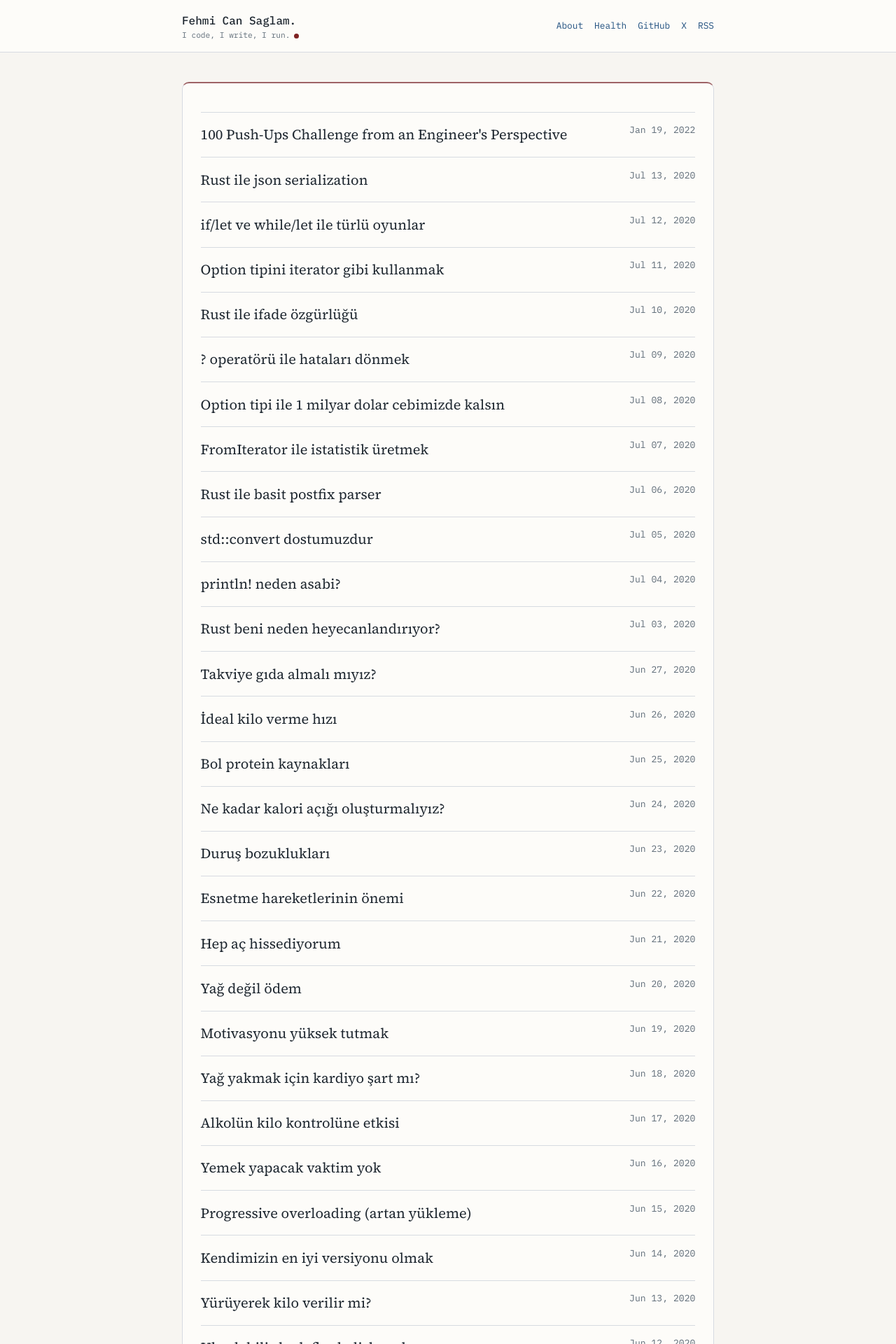
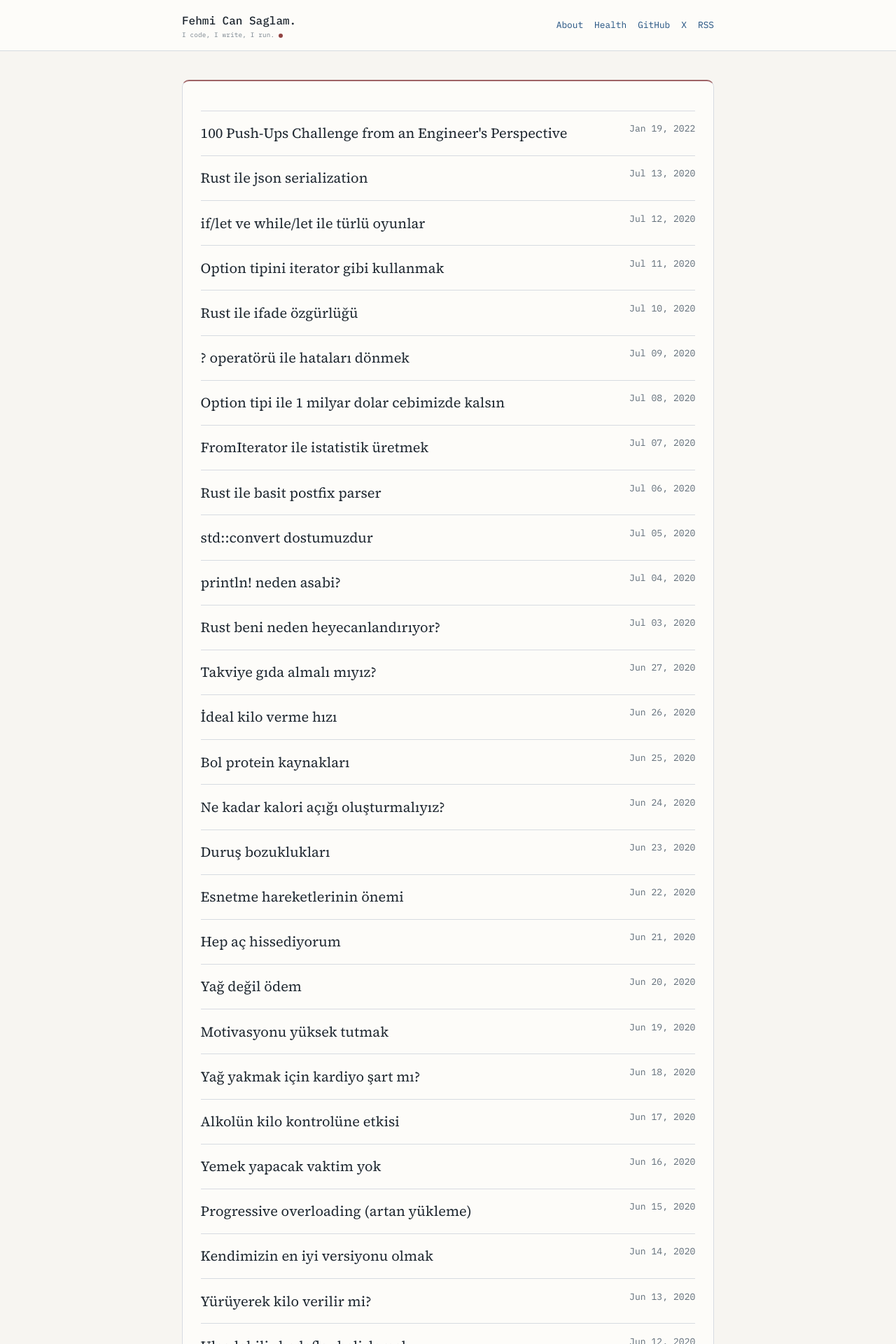
Before and after one commit to fehmicansaglam/fehmicansaglam.github.com, a Jekyll site: the page built from index.html, in a window 1280 px wide. Shown: the top 1920 px of the page at 70% size. Built offline with Jekyll 4.4.1, drawn with Linux system fonts in a browser that asks for light colours.

Commit message:
shrink tagline and fix post date hover accent

```diff
--- a/assets/site.css
+++ b/assets/site.css
@@ -83,7 +83,9 @@
 .brand-subtitle {
   color: var(--muted);
   font-family: "IBM Plex Mono", Menlo, Monaco, monospace;
-  font-size: 0.7rem;
+  font-size: 0.58rem;
+  opacity: 0.85;
+  letter-spacing: 0.02em;
   line-height: 1.2;
 }
 
@@ -239,6 +241,12 @@
   color: var(--red);
 }
 
+.post-link:hover ~ .post-date,
+.post-link:focus-visible ~ .post-date,
+.post-date:hover {
+  color: var(--red);
+}
+
 .mono {
   font-family: "IBM Plex Mono", Menlo, Monaco, monospace;
 }
```
